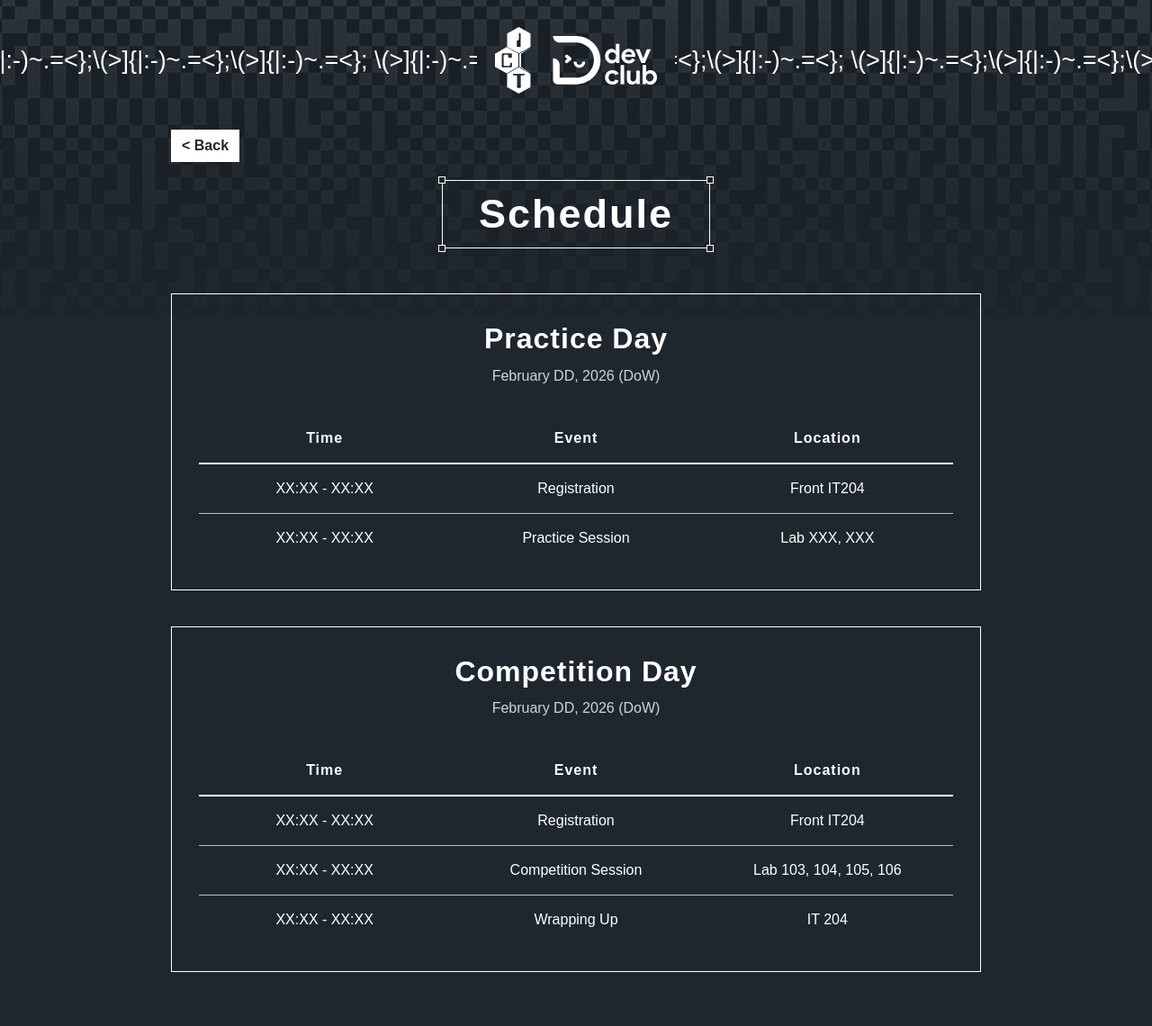
After one commit to ppanturat/ictpc26-web, a Flask app: page /schedule in a window 1280 px wide. The commit adds this page. Shown: the whole page at 90% size. Run offline with Flask 3, Linux system fonts and the light colour scheme; some web fonts are replaced.

Commit message:
update schedule page

```diff
--- a/app.py
+++ b/app.py
@@ -53,5 +53,9 @@ def teams():
     except Exception as e:
         return f"Error reading sheet. Check column names in Sheet vs Code! <br>Error: {e}"
 
+@app.route('/schedule')
+def schedule():
+    return render_template('schedule.html')
+
 if __name__ == '__main__':
     app.run(debug=True)
--- /dev/null
+++ b/static/schedule-style.css
@@ -0,0 +1,109 @@
+/* --- LAYOUT WRAPPER --- */
+.layout-wrapper {
+    width: 90%;
+    max-width: 900px; /* Matches schedule-container max-width */
+    margin: 40px auto 0;
+    text-align: left;
+}
+.layout-wrapper .back-btn { margin: 0; }
+
+/* --- TITLE BOX --- */
+.title-box {
+    width: fit-content;
+    margin: 20px auto 50px;
+    padding: 10px 40px;
+    position: relative;
+    border: 1px solid var(--core-white);
+    display: flex;
+    flex-direction: column;
+}
+
+.main-title {
+    font-size: clamp(32px, 5vw, 45px);
+    font-weight: bold;
+    letter-spacing: 2px;
+    margin: 0;
+}
+
+/* Corners */
+.corner {
+    position: absolute; width: 8px; height: 8px;
+    border: 1px solid var(--core-white);
+    background-color: var(--core-black);
+}
+.tl { top: -5px; left: -5px; } .tr { top: -5px; right: -5px; }
+.bl { bottom: -5px; left: -5px; } .br { bottom: -5px; right: -5px; }
+
+
+/* --- SCHEDULE CONTAINER --- */
+.schedule-container {
+    width: 90%;
+    max-width: 900px;
+    margin: 0 auto;
+    display: flex;
+    flex-direction: column;
+    gap: 40px;
+}
+
+/* --- DAY BOXES --- */
+.day-box {
+    border: 1px solid var(--core-white);
+    padding: clamp(20px, 4vw, 30px);
+
+    text-align: center;
+    background-color: transparent;
+}
+
+.day-title-box {
+    margin-bottom: 30px;
+}
+
+.day-title {
+    margin: 0 0 10px 0;
+    font-size: clamp(24px, 3vw, 32px);
+    font-weight: bold;
+    color: var(--core-white);
+    letter-spacing: 1px;
+}
+
+.day-subtitle {
+    margin: 0;
+    font-size: clamp(14px, 2vw, 16px);
+    color: var(--core-white);
+    opacity: 0.8;
+}
+
+/* --- TABLE STYLING --- */
+.schedule-table {
+    width: 100%;
+    border-collapse: collapse;
+    color: var(--core-white);
+    font-size: clamp(14px, 2vw, 16px);
+    table-layout: fixed;
+}
+
+/* Table Header */
+.schedule-table th {
+    padding: 15px 10px;
+    font-weight: bold;
+    letter-spacing: 1px;
+    text-align: center;
+    border-bottom: 2px solid rgba(255, 255, 255, 1);
+    width: 33.3333%;
+}
+
+/* Table Rows */
+.schedule-table td {
+    padding: 15px 10px;
+    line-height: 1.5;
+    text-align: center;
+    vertical-align: middle;
+
+    border-bottom: 1px solid rgba(255, 255, 255, 0.7);
+    word-wrap: break-word;
+}
+
+/* Remove border from last row */
+.schedule-table tr:last-child td {
+    border-bottom: none;
+}
--- a/templates/index.html
+++ b/templates/index.html
@@ -68,13 +68,13 @@
             <p class="label">Photos</p>
         </div>
 
-        <div class="box" id="schedule-box">
+        <a href="{{ url_for('schedule') }}" class="box" id="schedule-box">
             <span class="corner tl"></span><span class="corner tr"></span>
             <span class="corner bl"></span><span class="corner br"></span>
 
             <img class="icon" src="{{ url_for('static', filename='images/icons/schedule.svg') }}" alt="Schedule">
             <p class="label">Schedule</p>
-        </div>
+        </a>
 
         <a href="https://line.me/ti/g2/AswkihiNYWevjxdLcF0wANZjc2bFNKpyooOHsg?utm_source=invitation&utm_medium=link_copy&utm_campaign=default"
             class="box" id="openchat-box" target="_blank">
--- /dev/null
+++ b/templates/schedule.html
@@ -0,0 +1,93 @@
+{% extends "base.html" %}
+
+{% block body_class %}theme-black{% endblock %}
+
+{% block header_image %}
+    {{ url_for('static', filename='images/bg-black.png') }}
+{% endblock %}
+
+{% block style %}
+    <link rel="stylesheet" href="{{ url_for('static', filename='schedule-style.css') }}">
+{% endblock %}
+
+{% block content %}
+
+    <div class="layout-wrapper">
+        <a href="{{ url_for('home') }}" class="back-btn">&lt; Back</a>
+    </div>
+
+    <div class="title-box">
+        <span class="corner tl"></span><span class="corner tr"></span>
+        <span class="corner bl"></span><span class="corner br"></span>
+        <h1 class="main-title">Schedule</h1>
+    </div>
+
+    <div class="schedule-container">
+
+        <div class="day-box">
+            <div class="day-title-box">
+                <h2 class="day-title">Practice Day</h2>
+                <p class="day-subtitle">February DD, 2026 (DoW)</p>
+            </div>
+
+            <table class="schedule-table">
+                <thead>
+                    <tr>
+                        <th>Time</th>
+                        <th>Event</th>
+                        <th>Location</th>
+                    </tr>
+                </thead>
+                <tbody>
+                    <tr>
+                        <td>XX:XX - XX:XX</td>
+                        <td>Registration</td>
+                        <td>Front IT204</td>
+                    </tr>
+                    <tr>
+                        <td>XX:XX - XX:XX</td>
+                        <td>Practice Session</td>
+                        <td>Lab XXX, XXX</td>
+                    </tr>
+                </tbody>
+            </table>
+        </div>
+
+        <div class="day-box">
+            <div class="day-title-box">
+                <h2 class="day-title">Competition Day</h2>
+                <p class="day-subtitle">February DD, 2026 (DoW)</p>
+            </div>
+
+            <table class="schedule-table">
+                <thead>
+                    <tr>
+                        <th>Time</th>
+                        <th>Event</th>
+                        <th>Location</th>
+                    </tr>
+                </thead>
+                <tbody>
+                    <tr>
+                        <td>XX:XX - XX:XX</td>
+                        <td>Registration</td>
+                        <td>Front IT204</td>
+                    </tr>
+                    <tr>
+                        <td>XX:XX - XX:XX</td>
+                        <td>Competition Session</td>
+                        <td>Lab 103, 104, 105, 106</td>
+                    </tr>
+                    <tr>
+                        <td>XX:XX - XX:XX</td>
+                        <td>Wrapping Up</td>
+                        <td>IT 204</td>
+                    </tr>
+                </tbody>
+            </table>
+        </div>
+
+    </div>
+
+    <div style="height: 60px;"></div>
+{% endblock %}
```
